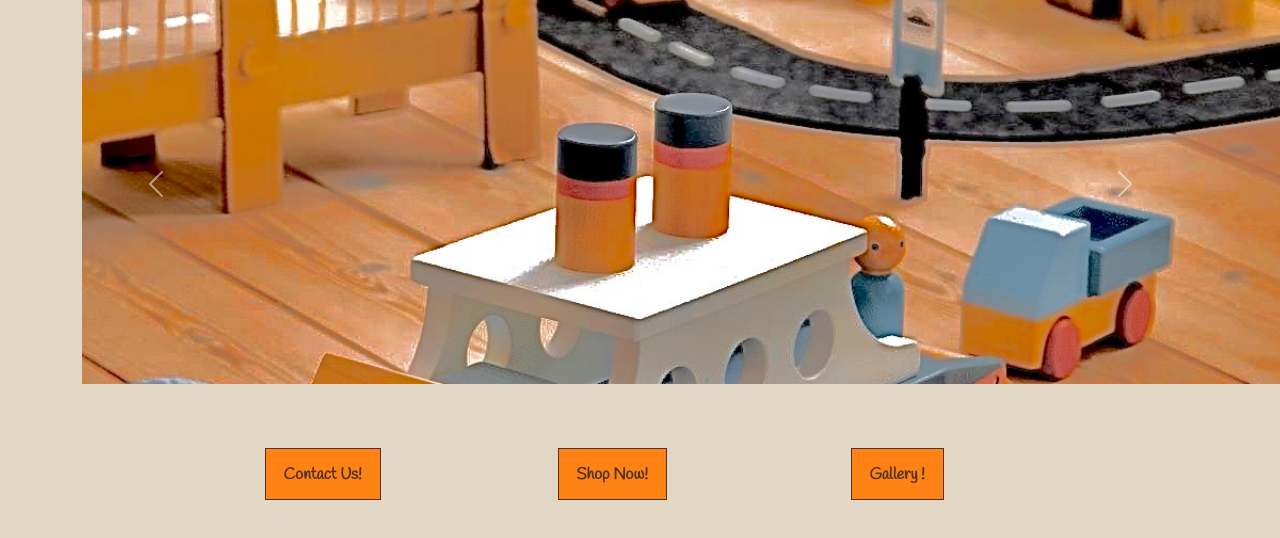
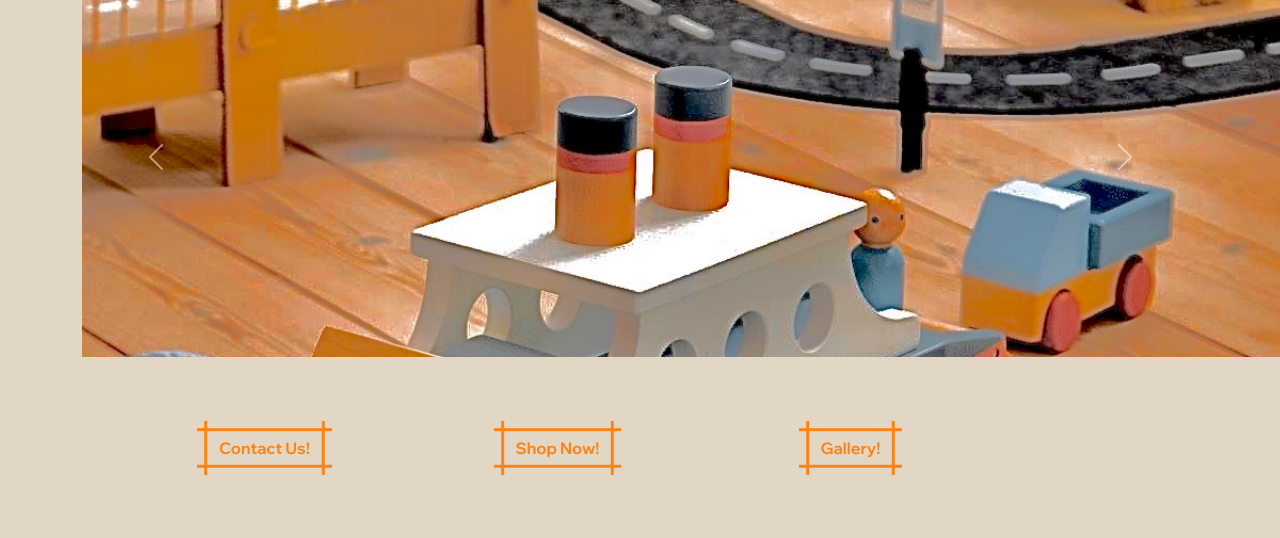
Before and after one commit to mhkmhsh/HnAdvFinal, a plain HTML site: page index.html in a window 1280 px wide. Shown: the part 180-718 px from the top of the page. Drawn offline with nearby package versions, Linux system fonts and the light colour scheme.

Commit message:
changed the button

```diff
--- a/index.css
+++ b/index.css
@@ -1,13 +1,16 @@
 body {
     background-color: #E2D7C5;
     color: #4F3121;
-    font-family: "Handlee", cursive;
+    font-family: "Wix Madefor Display", sans-serif;
     display: flex;
     justify-content: center;
     align-items: center;
     height: 100vh;
     text-align: center;
     overflow-x: hidden;
+}
+p{
+  font-family: "Handlee", cursive;
 }
 
 /* header */
@@ -23,68 +26,45 @@ height:50vh;
 }
 
 /* BUTTON CSS */
-/* CSS */
-.button-57 {
 
-    position: absolute;
-    overflow: hidden;
-    border: 1px solid #4F3121;
-    color: #4F3121;
-    display: inline-block;
-    font-weight: bold;
-    line-height: 15px;
-    padding: 18px 18px 17px;
-    text-decoration: none;
-    cursor: pointer;
-    background: #FF8215;
+
+/*  BUTTON CSS TAKEN FROM GETSCANCSS.COM*/
+.button-89 {
+  --b: 3px;   /* border thickness */
+  --s: .45em; /* size of the corner */
+  --color: #FF8215;
+
+  padding: calc(.5em + var(--s)) calc(.9em + var(--s));
+  color: var(--color);
+  --_p: var(--s);
+  background:
+    conic-gradient(from 90deg at var(--b) var(--b),#0000 90deg,var(--color) 0)
+    var(--_p) var(--_p)/calc(100% - var(--b) - 2*var(--_p)) calc(100% - var(--b) - 2*var(--_p));
+  transition: .3s linear, color 0s, background-color 0s;
+  outline: var(--b) solid #0000;
+  outline-offset: .6em;
+  font-size: 16px;
+
+  border: 0;
+
   user-select: none;
   -webkit-user-select: none;
   touch-action: manipulation;
 }
 
-
-.button-57 span:first-child {
-    position: relative;
-    transition: color 600ms cubic-bezier(0.48, 0, 0.12, 1);
-    z-index: 10;
+.button-89:hover,
+.button-89:focus-visible{
+  --_p: 0px;
+  outline-color: var(--color);
+  outline-offset: .05em;
 }
 
-.button-57 span:last-child {
-    color: #FF8215;
-    display: block;
-    position: absolute;
-    bottom: 0;
-    transition: all 500ms cubic-bezier(0.48, 0, 0.12, 1);
-    z-index: 100;
-    opacity: 0;
-    top: 50%;
-    left: 50%;
-    transform: translateY(225%) translateX(-50%);
-    height: 14px;
-    line-height: 13px;
+.button-89:active {
+  background: var(--color);
+  color: #fff;
 }
 
-.button-57:after {
-    content: "";
-    position: absolute;
-    bottom: -50%;
-    left: 0;
-    width: 100%;
-    height: 100%;
-    background-color: #4F3121;
-    transform-origin: bottom center;
-    transition: transform 600ms cubic-bezier(0.48, 0, 0.12, 1);
-    transform: skewY(9.3deg) scaleY(0);
-    z-index: 50;
+
+.button-89{
+    font-weight: bold;
 }
-
-.button-57:hover:after {
-    transform-origin: bottom center;
-    transform: skewY(9.3deg) scaleY(2);
-}
-
-.button-57:hover span:last-child {
-    transform: translateX(-50%) translateY(-100%);
-    opacity: 1;
-    transition: all 900ms cubic-bezier(0.48, 0, 0.12, 1);
-}
--- a/index.html
+++ b/index.html
@@ -23,6 +23,9 @@
       href="https://fonts.googleapis.com/css2?family=Handlee&display=swap"
       rel="stylesheet"
     />
+    <link rel="preconnect" href="https://fonts.googleapis.com">
+<link rel="preconnect" href="https://fonts.gstatic.com" crossorigin>
+<link href="https://fonts.googleapis.com/css2?family=Oswald:wght@200..700&family=Wix+Madefor+Display:wght@400..800&display=swap" rel="stylesheet">
   </head>
 
   <body>
@@ -74,15 +77,15 @@
 
       <div class="row p-5">
         <div class="col-lg-3 col-md-3 col-sm-6 m-3">
-            <button class="button-57" role="button"><span class="text">Contact Us!</span><span>Contact Us!</span></button>
+          <button class="button-89 btn" role="button">Contact Us!</button>
 
         </div>
         <div class="col-lg-3 col-md-3 col-sm-6 m-3">
-            <button class="button-57" role="button"><span class="text">Shop Now!</span><span>Shop Now!</span></button>
+          <button class="button-89 btn" role="button">Shop Now!</button>
 
         </div>
         <div class="col-lg-3 col-md-3 col-sm-6 m-3">
-            <button class="button-57" role="button"><span class="text">Gallery !</span><span>Gallery ! </span></button>
+          <button class="button-89 btn" role="button">Gallery!</button>
 
         </div>
       </div>
```
Lines whose indentation alone changed are shown as unchanged.
